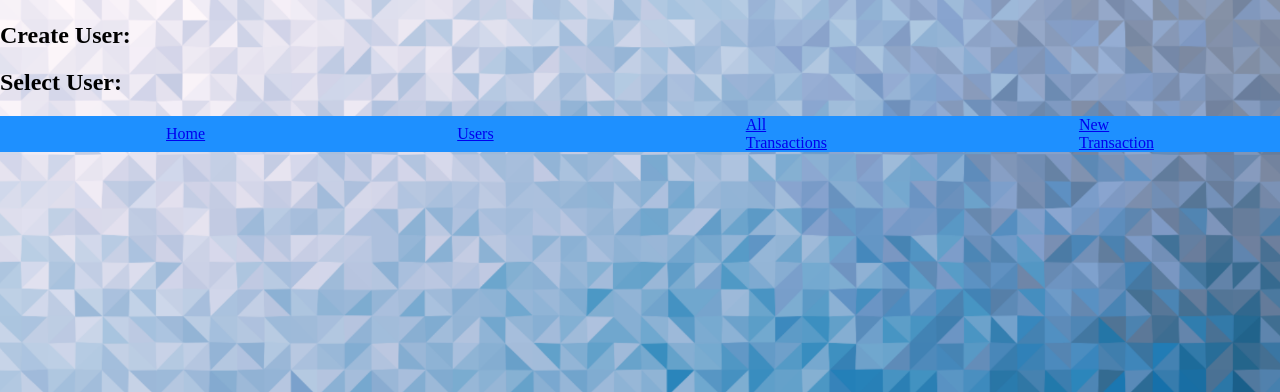
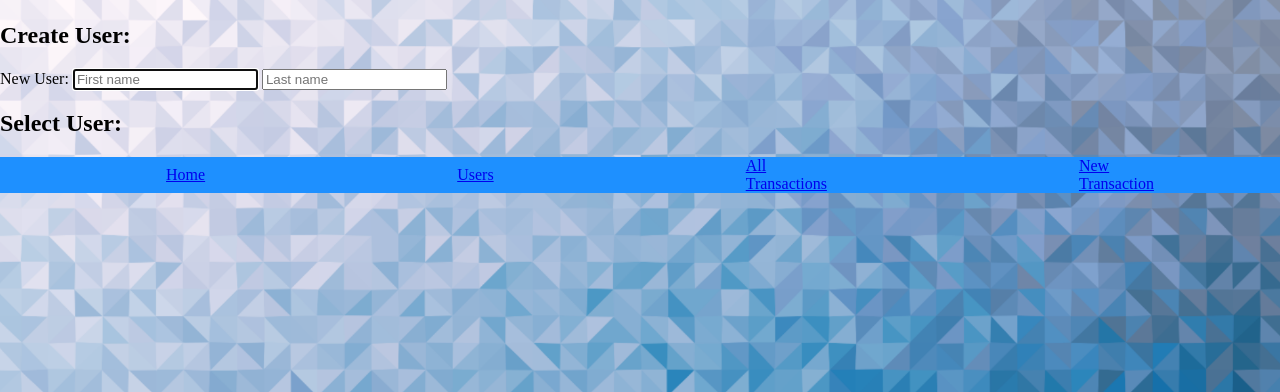
Before and after one commit to Jarnbjorn92/CodeClanzo_, a Flask app: page /users in a window 1280 px wide. Shown: the part 58-450 px from the top of the page. Run offline with Flask 2, Linux system fonts and the light colour scheme; data that the repository does not hold is empty; some libraries are stand-ins or nearby versions.

Commit message:
added new user imputs and delete boxes

```diff
--- a/templates/users/index.html
+++ b/templates/users/index.html
@@ -2,16 +2,22 @@
 {% block content %}
 
 <h2>Create User:</h2>
+<form>
+    <label for="first-name">New User:</label>
+    <input type="text" id="first-name" name="first-name" placeholder="First name" autofocus>
+    <input type="text" id="last-name" name="'last=name" placeholder="Last name">
+</form>
 
 <h2>Select User:</h2>
 {% for user in all_users %}
-
+<form>
     <div class="user">
         <div class="content">
             <a href="user/{{user.id}}">{{ user.full_name() }}</a>
+                <button class="delete-button" value="delete">Delete User</button>
         </div>
     </div>
-
+</form>
 
 {% endfor %}
 {% endblock %}
```
